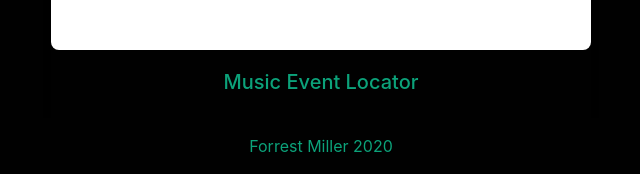
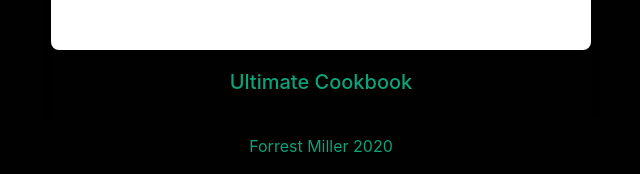
Before and after one commit to Fomiller/Resonsive-Portfolio, a plain HTML site: page portfolio.html in a window 1280 px wide. Shown: the part 626-800 px from the top of the page, 319-959 px from the left. Drawn offline with nearby package versions, Linux system fonts and the light colour scheme.

Commit message:
typo Fix

```diff
--- a/portfolio.html
+++ b/portfolio.html
@@ -40,7 +40,7 @@
                         <div class="card card__shadow">
                           <img src="./Assets/chefhat_v02.png" class="card-img-top" alt="Chef Hat">
                           <div class="card-body">
-                            <a href="https://fierce-eyrie-83099.herokuapp.com/" target="_blank"><h5 class="card-title text-center">Music Event Locator</h5></a>
+                            <a href="https://fierce-eyrie-83099.herokuapp.com/" target="_blank"><h5 class="card-title text-center">Ultimate Cookbook</h5></a>
                           </div>
                         </div>
                       </div>
```
